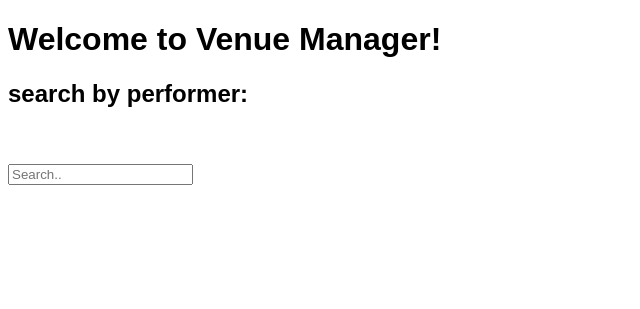
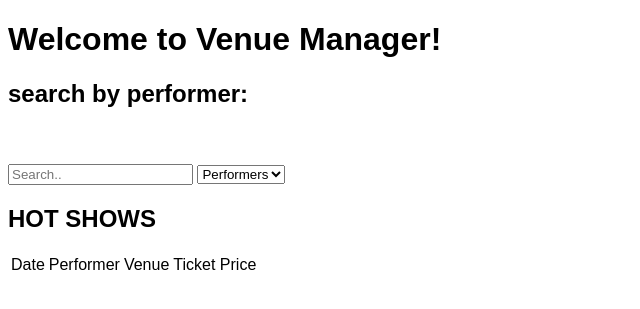
Before and after one commit to aketchum15/cs348prj, a Django app: template cs348VenueManager/venue_manager_prj/venue_manager_app/templates/vm_home_page.html in a window 1280 px wide. Shown: the top 309 px of the page, without its empty margins (0-640 px from the left). Run offline with Django 4.2, Linux system fonts and the light colour scheme; the template is opened without the code that fills it, so the values that code supplies are empty; parts of the project's set-up code (start-up, migrations or seed data) failed here and were passed over.

Commit message:
Update homepage, also fixed sp

```diff
--- a/cs348VenueManager/venue_manager_prj/venue_manager_app/templates/vm_home_page.html
+++ b/cs348VenueManager/venue_manager_prj/venue_manager_app/templates/vm_home_page.html
@@ -52,7 +52,32 @@ form.example::after {
 
 <form action="{% url 'search results' %}" method="get">
   <input type="text" placeholder="Search.." name="search">
+  <select name="table" id="table-option">
+    <option value="Performers">Performers</option>
+    <option value="Shows">Shows</option>
+    <option value="Owners">Owners</option>
+    <option value="Venues">Venues</option>
+       </select>
 </form>
+
+<div>
+
+<h2> HOT SHOWS </h2>
+<table>
+	<tr>
+		<td> Date </td> <td> Performer </td> <td> Venue </td> <td> Ticket Price </td>
+	</tr>
+  {% for row in object_list %}
+	<tr>
+		<td> {{row.date}} </td>
+		<td> {{row.performer}} </td>
+		<td> {{row.venue}} </td>
+		<td> {{row.ticket_price}} </td>
+  {% endfor %}
+	</tr>
+</table>
+
+</div>
 
 </body>
 </html>
```
